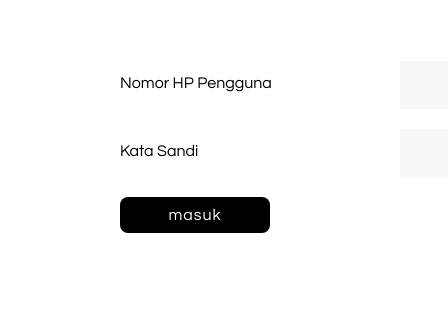
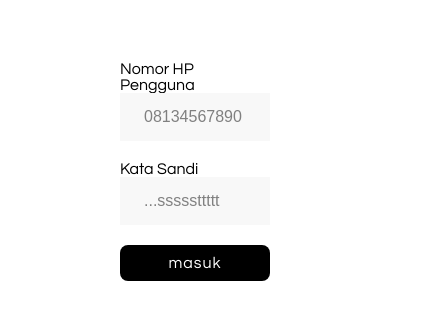
Before and after one commit to irwanphan/sinka-umkm-html, a website: page public/login.html in a window 390 px wide. Shown: the part 262-582 px from the top of the page, 448 px wide, since content can reach past the window. Drawn offline with Linux system fonts and the light colour scheme.

Commit message:
input form responsive

```diff
--- a/public/assets/sass/main.sass
+++ b/public/assets/sass/main.sass
@@ -221,6 +221,9 @@ main
 			display: block
 			overflow-x: auto
 			white-space: nowrap
+		form
+			fieldset
+				display: block
 	.columns
 		display: block
 	input#nav
```
Also changed, not shown: public/assets/css/main.css, 2 other files.
